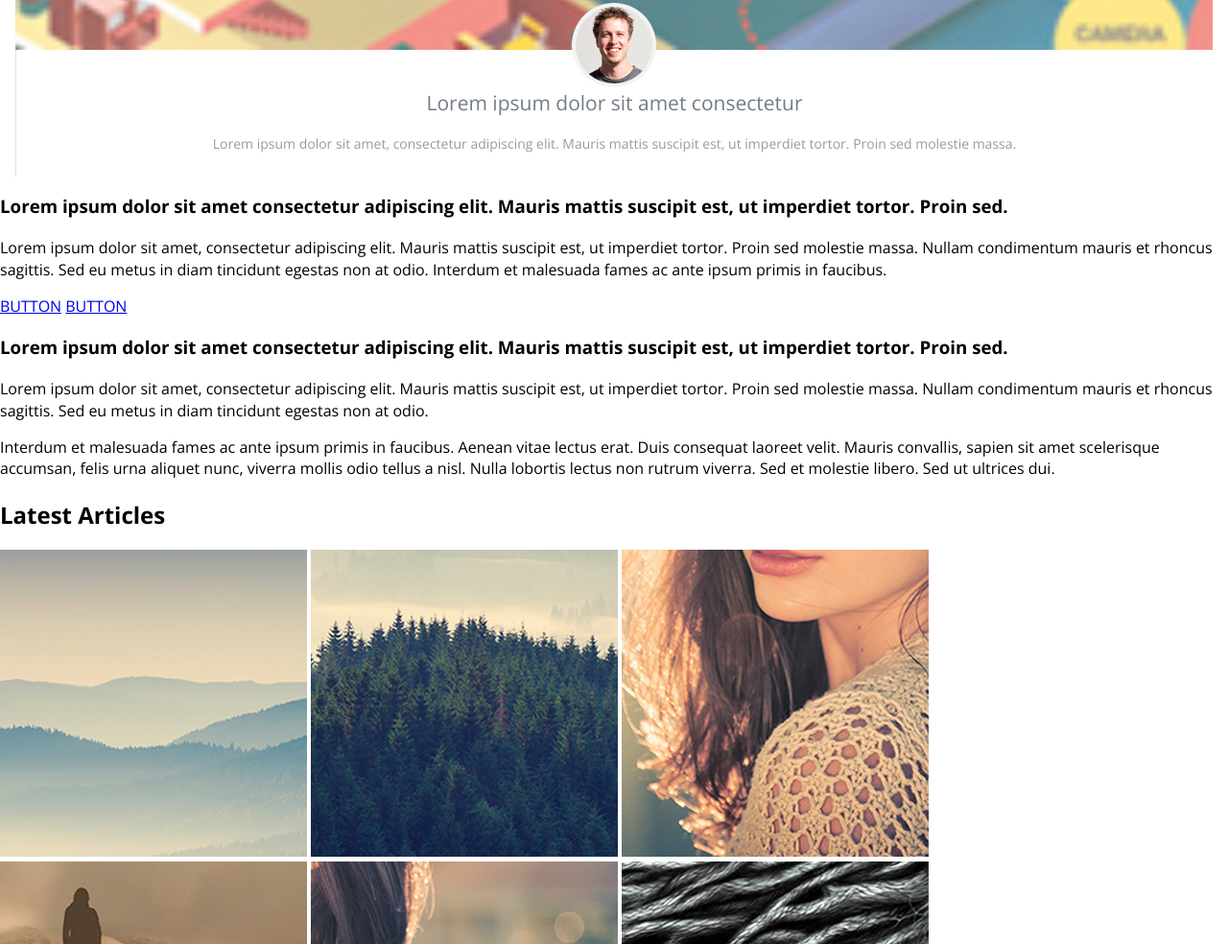
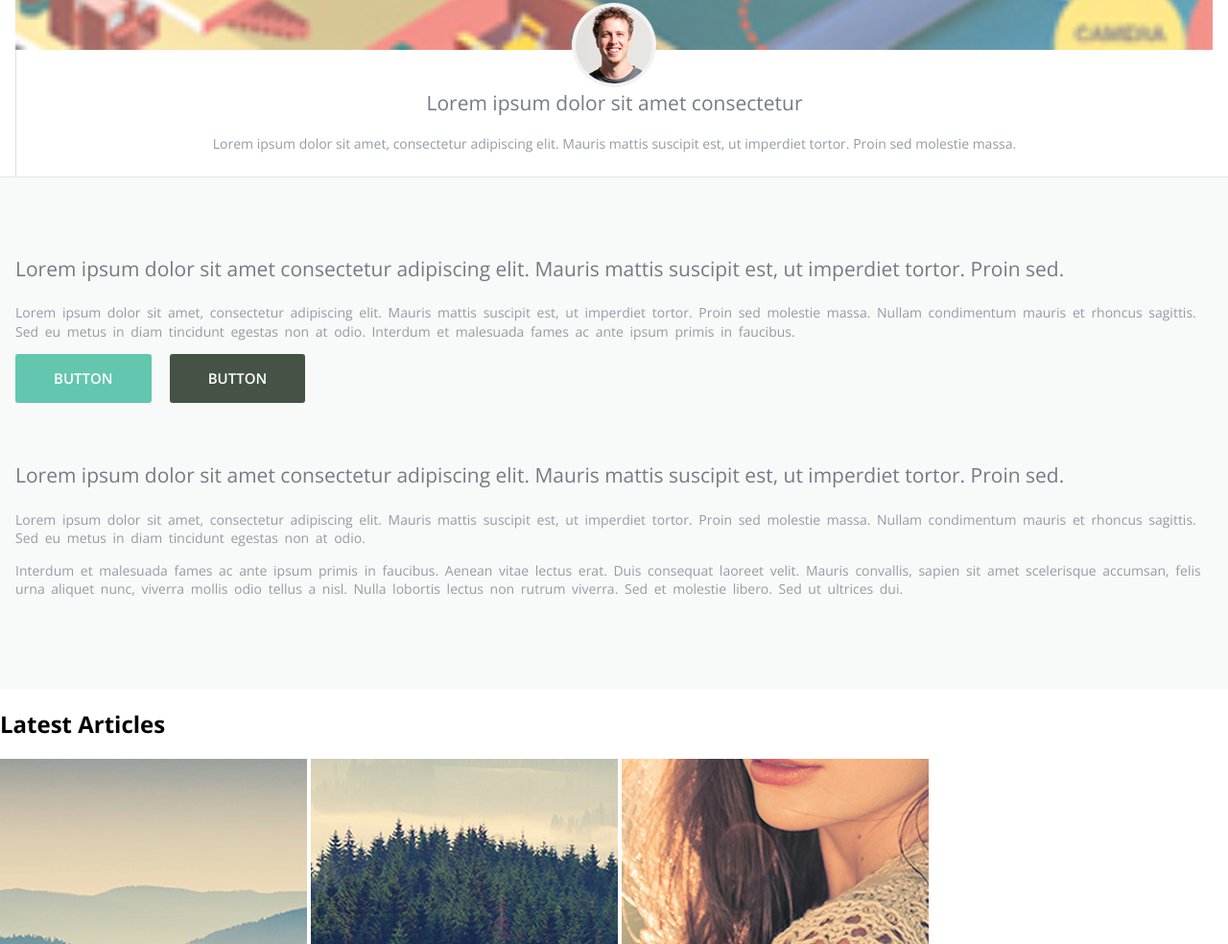
Before and after one commit to jrquadros/infusion, a plain HTML site: page index.html in a window 1280 px wide. Shown: the part 4710-5694 px from the top of the page at 96% size. Drawn offline with nearby package versions, Linux system fonts and the light colour scheme.

Commit message:
aula 329

```diff
--- a/index.html
+++ b/index.html
@@ -101,22 +101,34 @@
         </div>
 
 
-        <section>
-
+        <section class="content">
+            <div class="container">
               <article>
                 <h3>Lorem ipsum dolor sit amet consectetur adipiscing elit. Mauris mattis suscipit est, ut imperdiet tortor. Proin sed.</h3>
                 <p>Lorem ipsum dolor sit amet, consectetur adipiscing elit. Mauris mattis suscipit est, ut imperdiet tortor. Proin sed molestie massa. Nullam condimentum mauris et rhoncus sagittis. Sed eu metus in diam tincidunt egestas non at odio. Interdum et malesuada fames ac ante ipsum primis in faucibus.</p>
-            <a href="#">BUTTON</a>
-            <a href="#">BUTTON</a>
+                <a href="#" class="button button-primary">BUTTON</a>
+                <a href="#" class="button button-secundary">BUTTON</a>
               </article>
 
               <article>
-            <h3>Lorem ipsum dolor sit amet consectetur adipiscing elit. Mauris mattis suscipit est, ut imperdiet tortor. Proin sed.</h3>
-            <p>Lorem ipsum dolor sit amet, consectetur adipiscing elit. Mauris mattis suscipit est, ut imperdiet tortor. Proin sed molestie massa. Nullam condimentum mauris et rhoncus sagittis. Sed eu metus in diam tincidunt egestas non at odio.</p>
-            <p>Interdum et malesuada fames ac ante ipsum primis in faucibus. Aenean vitae lectus erat. Duis consequat laoreet velit. Mauris convallis, sapien sit amet scelerisque accumsan, felis urna aliquet nunc, viverra mollis odio tellus a nisl. Nulla lobortis lectus non rutrum viverra. Sed et molestie libero. Sed ut ultrices dui.</p>
+                <h3>Lorem ipsum dolor sit amet consectetur adipiscing elit.
+                  Mauris mattis suscipit est, ut imperdiet tortor. Proin sed.
+                </h3>
+                <p>Lorem ipsum dolor sit amet, consectetur adipiscing elit.
+                  Mauris mattis suscipit est, ut imperdiet tortor. Proin sed
+                  molestie massa. Nullam condimentum mauris et rhoncus sagittis.
+                  Sed eu metus in diam tincidunt egestas non at odio.</p>
+                <p>Interdum et malesuada fames ac ante ipsum primis in faucibus.
+                   Aenean vitae lectus erat. Duis consequat laoreet velit. Mauris
+                   convallis, sapien sit amet scelerisque accumsan, felis urna
+                   aliquet nunc, viverra mollis odio tellus a nisl. Nulla lobortis
+                   lectus non rutrum viverra. Sed et molestie libero. Sed ut ultrices
+                   dui.
+                  </p>
               </article>
+            </div>
+        </section>
 
-        </section>
 
         <section>
           <h2>Latest Articles</h2>
--- a/style/main.css
+++ b/style/main.css
@@ -155,10 +155,53 @@ img{
     color: #737c85;
     font-size: 21px;
     font-weight: normal;
-
 }
 
 .people-cards__text{
     color: #929da5;
     font-size: 14px;
 }
+
+.content{
+    background: #f8f9f9;
+    padding: 20px 0 80px;
+    border-top: 1px solid #e3e3e3;
+}
+
+.content h3{
+    color: #737c85;
+    font-size: 21px;
+    padding-top: 40px;
+    font-weight: 400;
+}
+
+.content p{
+    color: #929da5;
+    font-size: 14px;
+    word-spacing: 3px;
+}
+
+.button{
+    padding: 15px 40px;
+    border-radius: 3px;
+    text-decoration: none;
+    font-weight: 600;
+    font-size: 15px;
+    margin-right: 15px;
+    display: inline-block;
+    transition: background .5s;
+}
+
+.button:hover{
+   background-color: #929da5;
+}
+
+.button-primary{
+    background-color: #63c6ae;
+    color: white;
+}
+
+.button-secundary{
+    background-color: #455347;
+    color: white;
+}
```
Lines whose indentation alone changed are shown as unchanged.
